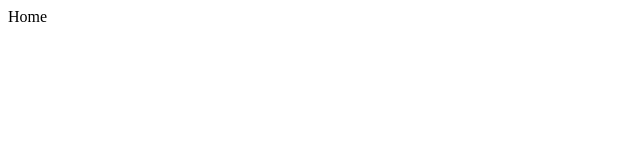
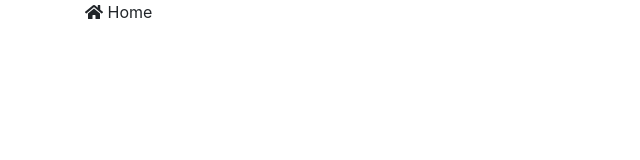
Before and after one commit to davidstankovic/furniture-store, a React (Create React App) app: page / in a window 1280 px wide. Shown: the top 160 px of the page, without its empty margins (0-640 px from the left). Built offline with nearby package versions, Linux system fonts and the light colour scheme.

Commit message:
Installed required libraries

```diff
--- a/src/components/App/App.tsx
+++ b/src/components/App/App.tsx
@@ -1,11 +1,14 @@
 import React from 'react';
 import './App.css';
+import { Container } from 'react-bootstrap';
+import { faHome, faUpload } from '@fortawesome/free-solid-svg-icons';
+import { FontAwesomeIcon } from '@fortawesome/react-fontawesome';
 
 function App() {
   return (
-    <div className="App">
-      Home
-    </div>
+    <Container>
+       <FontAwesomeIcon icon={ faHome } /> Home
+    </Container>
   );
 }
 
```
Also changed, not shown: package.json (+8 -0 lines), src/index.tsx (+5 -4 lines), 1 other file (tests, documents, lock files or other folders).
